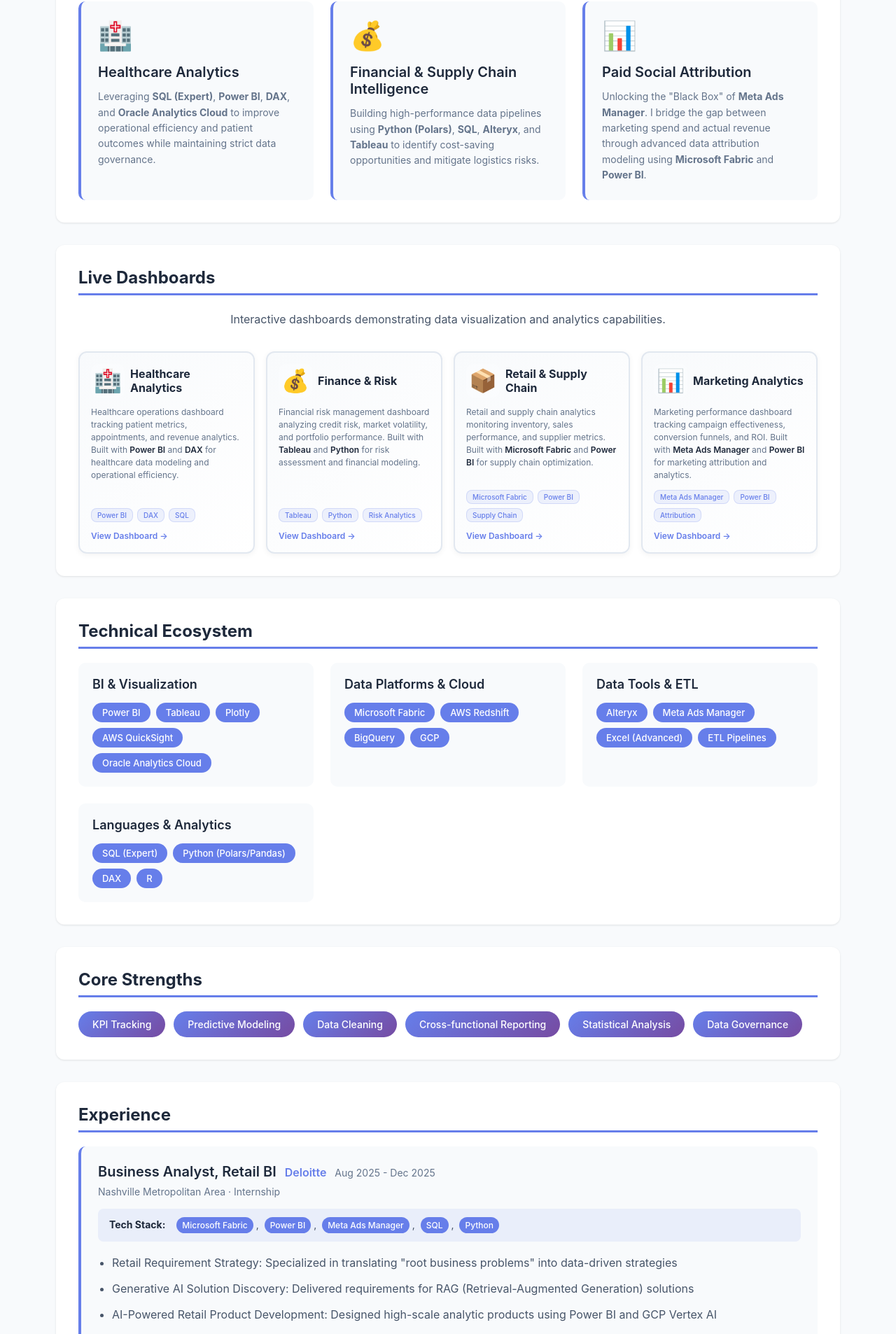
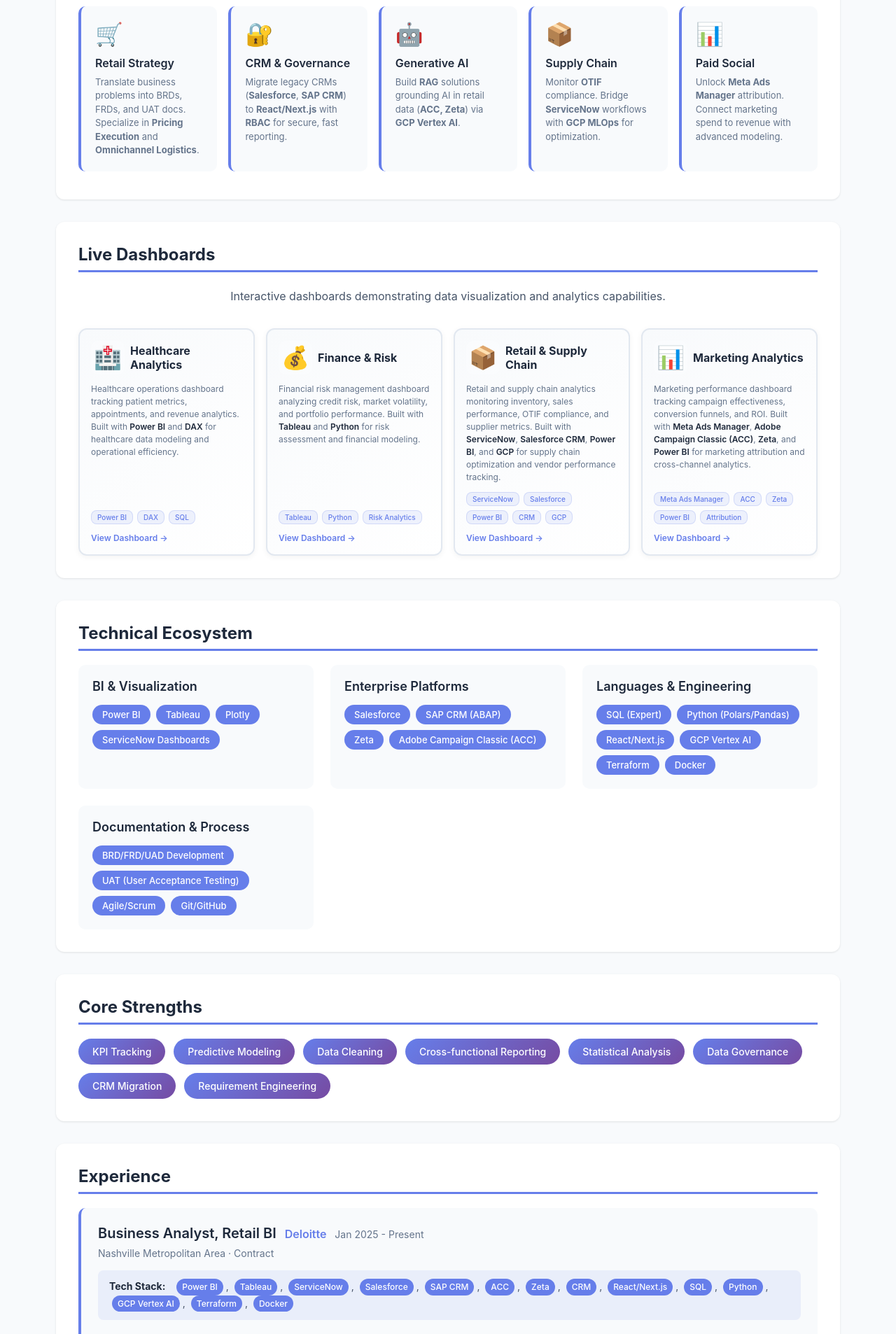
Before and after one commit to manojbusam/portfolio, a React (Vite) app in the folder frontend/: page / in a window 1280 px wide. Shown: the part 837-2743 px from the top of the page at 70% size. Built offline with nearby package versions, Linux system fonts and the light colour scheme.

Commit message:
Adding the about me

```diff
--- a/frontend/src/pages/About.css
+++ b/frontend/src/pages/About.css
@@ -175,13 +175,17 @@
 }
 
 .value-cards {
-  display: grid;
-  grid-template-columns: repeat(auto-fit, minmax(300px, 1fr));
-  gap: 24px;
+  display: flex;
+  flex-direction: row;
+  gap: 16px;
+  overflow-x: auto;
+  padding-bottom: 8px;
 }
 
 .value-card {
-  padding: 24px;
+  flex: 1;
+  min-width: 180px;
+  padding: 20px;
   background: #f8fafc;
   border-radius: 10px;
   border-left: 4px solid #667eea;
@@ -194,21 +198,21 @@
 }
 
 .value-icon {
-  font-size: 40px;
-  margin-bottom: 16px;
+  font-size: 32px;
+  margin-bottom: 12px;
 }
 
 .value-card h3 {
-  margin: 0 0 12px 0;
-  font-size: 20px;
+  margin: 0 0 8px 0;
+  font-size: 16px;
   font-weight: 600;
   color: #1e293b;
 }
 
 .value-card p {
   margin: 0;
-  font-size: 14px;
-  line-height: 1.6;
+  font-size: 13px;
+  line-height: 1.5;
   color: #64748b;
 }
 
@@ -566,7 +570,11 @@
   }
 
   .value-cards {
-    grid-template-columns: 1fr;
+    flex-direction: column;
+  }
+
+  .value-card {
+    min-width: 100%;
   }
 
   .tech-grid {
--- a/frontend/src/pages/About.jsx
+++ b/frontend/src/pages/About.jsx
@@ -18,8 +18,8 @@
 
               </div>
               <p className="pronouns">She/Her</p>
-              <p className="title">Business Analyst | Data Analyst | Decision Science & Analytics Engineering</p>
-              <p className="specialization">Specialized in Healthcare, Finance & Retail ROI | SQL (Expert), Power BI, Python, Tableau, BigQuery, DAX, Microsoft Fabric</p>
+              <p className="title">Business Intelligence Analyst | Retail & Supply Chain Logistics</p>
+              <p className="specialization">Power BI, Tableau, Salesforce, ServiceNow, ACC, Zeta, CRM, React/Next.js, GCP Vertex AI, Terraform, Docker</p>
               <p className="location">📍 Nashville Metropolitan Area, Tennessee</p>
               <div className="social-links">
                 <a href="https://github.com/vijayasrichinta2609?tab=repositories" target="_blank" rel="noopener noreferrer" className="social-link" aria-label="GitHub">
@@ -56,13 +56,13 @@
         <div className="about-section">
           <h2>About</h2>
           <p className="about-text">
-            Business Analyst with <strong>3+ years of experience</strong> specialized in the Healthcare, Finance, and Supply Chain Logistics.
+            Business Intelligence Analyst with <strong>4+ years of experience</strong> specializing in Retail and Supply Chain Logistics.
             My mission is to move beyond simple reporting and provide the predictive insights that allow stakeholders to act with confidence.
           </p>
           <p className="about-text">
-            In 2026, data isn't just about what happened, it's about what's next. Whether I am optimizing patient readmission workflows
-            for healthcare providers, modeling financial risk, or streamlining supply chain throughput, I focus on one thing:
-            <strong> measurable business impact</strong>.
+            In 2026, data isn't just about what happened; it's about what's next. Whether I am architecting Generative AI (RAG) solutions
+            to automate decision support, migrating legacy CRM systems (Salesforce, SAP CRM) to modern stacks, or integrating ServiceNow workflows
+            with GCP MLOps, I focus on one thing: <strong> measurable business impact</strong>.
           </p>
         </div>
 
@@ -70,19 +70,29 @@
           <h2>How I Deliver Value</h2>
           <div className="value-cards">
             <div className="value-card">
-              <div className="value-icon">🏥</div>
-              <h3>Healthcare Analytics</h3>
-              <p>Leveraging <strong>SQL (Expert)</strong>, <strong>Power BI</strong>, <strong>DAX</strong>, and <strong>Oracle Analytics Cloud</strong> to improve operational efficiency and patient outcomes while maintaining strict data governance.</p>
+              <div className="value-icon">🛒</div>
+              <h3>Retail Strategy</h3>
+              <p>Translate business problems into BRDs, FRDs, and UAT docs. Specialize in <strong>Pricing Execution</strong> and <strong>Omnichannel Logistics</strong>.</p>
             </div>
             <div className="value-card">
-              <div className="value-icon">💰</div>
-              <h3>Financial & Supply Chain Intelligence</h3>
-              <p>Building high-performance data pipelines using <strong>Python (Polars)</strong>, <strong>SQL</strong>, <strong>Alteryx</strong>, and <strong>Tableau</strong> to identify cost-saving opportunities and mitigate logistics risks.</p>
+              <div className="value-icon">🔐</div>
+              <h3>CRM & Governance</h3>
+              <p>Migrate legacy CRMs (<strong>Salesforce</strong>, <strong>SAP CRM</strong>) to <strong>React/Next.js</strong> with <strong>RBAC</strong> for secure, fast reporting.</p>
+            </div>
+            <div className="value-card">
+              <div className="value-icon">🤖</div>
+              <h3>Generative AI</h3>
+              <p>Build <strong>RAG</strong> solutions grounding AI in retail data (<strong>ACC, Zeta</strong>) via <strong>GCP Vertex AI</strong>.</p>
+            </div>
+            <div className="value-card">
+              <div className="value-icon">📦</div>
+              <h3>Supply Chain</h3>
+              <p>Monitor <strong>OTIF</strong> compliance. Bridge <strong>ServiceNow</strong> workflows with <strong>GCP MLOps</strong> for optimization.</p>
             </div>
             <div className="value-card">
               <div className="value-icon">📊</div>
-              <h3>Paid Social Attribution</h3>
-              <p>Unlocking the "Black Box" of <strong>Meta Ads Manager</strong>. I bridge the gap between marketing spend and actual revenue through advanced data attribution modeling using <strong>Microsoft Fabric</strong> and <strong>Power BI</strong>.</p>
+              <h3>Paid Social</h3>
+              <p>Unlock <strong>Meta Ads Manager</strong> attribution. Connect marketing spend to revenue with advanced modeling.</p>
             </div>
           </div>
         </div>
@@ -133,13 +143,15 @@
                 <h3>Retail & Supply Chain</h3>
               </div>
               <p className="dashboard-description">
-                Retail and supply chain analytics monitoring inventory, sales performance, and supplier metrics.
-                Built with <strong>Microsoft Fabric</strong> and <strong>Power BI</strong> for supply chain optimization.
+                Retail and supply chain analytics monitoring inventory, sales performance, OTIF compliance, and supplier metrics.
+                Built with <strong>ServiceNow</strong>, <strong>Salesforce CRM</strong>, <strong>Power BI</strong>, and <strong>GCP</strong> for supply chain optimization and vendor performance tracking.
               </p>
               <div className="dashboard-tech">
-                <span className="tech-badge">Microsoft Fabric</span>
+                <span className="tech-badge">ServiceNow</span>
+                <span className="tech-badge">Salesforce</span>
                 <span className="tech-badge">Power BI</span>
-                <span className="tech-badge">Supply Chain</span>
+                <span className="tech-badge">CRM</span>
+                <span className="tech-badge">GCP</span>
               </div>
               <span className="dashboard-link">View Dashboard →</span>
             </Link>
@@ -151,10 +163,12 @@
               </div>
               <p className="dashboard-description">
                 Marketing performance dashboard tracking campaign effectiveness, conversion funnels, and ROI.
-                Built with <strong>Meta Ads Manager</strong> and <strong>Power BI</strong> for marketing attribution and analytics.
+                Built with <strong>Meta Ads Manager</strong>, <strong>Adobe Campaign Classic (ACC)</strong>, <strong>Zeta</strong>, and <strong>Power BI</strong> for marketing attribution and cross-channel analytics.
               </p>
               <div className="dashboard-tech">
                 <span className="tech-badge">Meta Ads Manager</span>
+                <span className="tech-badge">ACC</span>
+                <span className="tech-badge">Zeta</span>
                 <span className="tech-badge">Power BI</span>
                 <span className="tech-badge">Attribution</span>
               </div>
@@ -172,35 +186,36 @@
                 <span className="tech-tag">Power BI</span>
                 <span className="tech-tag">Tableau</span>
                 <span className="tech-tag">Plotly</span>
-                <span className="tech-tag">AWS QuickSight</span>
-                <span className="tech-tag">Oracle Analytics Cloud</span>
+                <span className="tech-tag">ServiceNow Dashboards</span>
               </div>
             </div>
             <div className="tech-category">
-              <h3>Data Platforms & Cloud</h3>
+              <h3>Enterprise Platforms</h3>
               <div className="tech-tags">
-                <span className="tech-tag">Microsoft Fabric</span>
-                <span className="tech-tag">AWS Redshift</span>
-                <span className="tech-tag">BigQuery</span>
-                <span className="tech-tag">GCP</span>
+                <span className="tech-tag">Salesforce</span>
+                <span className="tech-tag">SAP CRM (ABAP)</span>
+                <span className="tech-tag">Zeta</span>
+                <span className="tech-tag">Adobe Campaign Classic (ACC)</span>
               </div>
             </div>
             <div className="tech-category">
-              <h3>Data Tools & ETL</h3>
+              <h3>Languages & Engineering</h3>
               <div className="tech-tags">
-                <span className="tech-tag">Alteryx</span>
-                <span className="tech-tag">Meta Ads Manager</span>
-                <span className="tech-tag">Excel (Advanced)</span>
-                <span className="tech-tag">ETL Pipelines</span>
+                <span className="tech-tag">SQL (Expert)</span>
+                <span className="tech-tag">Python (Polars/Pandas)</span>
+                <span className="tech-tag">React/Next.js</span>
+                <span className="tech-tag">GCP Vertex AI</span>
+                <span className="tech-tag">Terraform</span>
+                <span className="tech-tag">Docker</span>
               </div>
             </div>
             <div className="tech-category">
-              <h3>Languages & Analytics</h3>
+              <h3>Documentation & Process</h3>
               <div className="tech-tags">
-                <span className="tech-tag">SQL (Expert)</span>
-                <span className="tech-tag">Python (Polars/Pandas)</span>
-                <span className="tech-tag">DAX</span>
-                <span className="tech-tag">R</span>
+                <span className="tech-tag">BRD/FRD/UAD Development</span>
+                <span className="tech-tag">UAT (User Acceptance Testing)</span>
+                <span className="tech-tag">Agile/Scrum</span>
+                <span className="tech-tag">Git/GitHub</span>
               </div>
             </div>
           </div>
@@ -215,6 +230,8 @@
             <span className="strength-badge">Cross-functional Reporting</span>
             <span className="strength-badge">Statistical Analysis</span>
             <span className="strength-badge">Data Governance</span>
+            <span className="strength-badge">CRM Migration</span>
+            <span className="strength-badge">Requirement Engineering</span>
           </div>
         </div>
 
@@ -225,37 +242,24 @@
               <div className="exp-header">
                 <h3>Business Analyst, Retail BI</h3>
                 <span className="exp-company">Deloitte</span>
-                <span className="exp-date">Aug 2025 - Dec 2025</span>
+                <span className="exp-date">Jan 2025 - Present</span>
               </div>
-              <p className="exp-location">Nashville Metropolitan Area · Internship</p>
+              <p className="exp-location">Nashville Metropolitan Area · Contract</p>
               <div className="exp-tech-stack">
-                <strong>Tech Stack:</strong> <span className="tech-inline">Microsoft Fabric</span>, <span className="tech-inline">Power BI</span>, <span className="tech-inline">Meta Ads Manager</span>, <span className="tech-inline">SQL</span>, <span className="tech-inline">Python</span>
+                <strong>Tech Stack:</strong> <span className="tech-inline">Power BI</span>, <span className="tech-inline">Tableau</span>, <span className="tech-inline">ServiceNow</span>, <span className="tech-inline">Salesforce</span>, <span className="tech-inline">SAP CRM</span>, <span className="tech-inline">ACC</span>, <span className="tech-inline">Zeta</span>, <span className="tech-inline">CRM</span>, <span className="tech-inline">React/Next.js</span>, <span className="tech-inline">SQL</span>, <span className="tech-inline">Python</span>, <span className="tech-inline">GCP Vertex AI</span>, <span className="tech-inline">Terraform</span>, <span className="tech-inline">Docker</span>
               </div>
               <ul className="exp-bullets">
-                <li>Retail Requirement Strategy: Specialized in translating "root business problems" into data-driven strategies</li>
-                <li>Generative AI Solution Discovery: Delivered requirements for RAG (Retrieval-Augmented Generation) solutions</li>
-                <li>AI-Powered Retail Product Development: Designed high-scale analytic products using Power BI and GCP Vertex AI</li>
-                <li>Operational Excellence (OTIF) & Supply Chain: Deep expertise in monitoring and optimizing OTIF compliance</li>
+                <li><strong>BI Requirement Strategy & Documentation:</strong> Specialized in bridging the gap between technical teams and business units. Expert in translating "root business problems" into BRD, FRD, and UAD documentation for Pricing, Omnichannel Logistics, and Inventory, ensuring alignment with measurable margin growth.</li>
+                <li><strong>Modern CRM Data Migration & Governance:</strong> Led the data-centric migration of legacy CRM systems (Salesforce, SAP CRM ABAP) to a full-stack React/Next.js environment. Implemented RBAC (Role-Based Access Control) to maintain strict data governance and security while improving reporting accessibility for end-users.</li>
+                <li><strong>Advanced BI Visualization & Storytelling:</strong> Expert in architecting high-scale analytic dashboards using Tableau, Power BI, and ServiceNow. Skilled at "telling the story" with data to C-suite stakeholders, bridging Meta Ads attribution and retail KPIs with actionable narratives.</li>
+                <li><strong>Generative AI for Analytics (RAG):</strong> Pioneered the discovery and requirement-setting for Generative AI (RAG) solutions. Focused on grounding LLMs in operational retail data (via ACC and Zeta) to automate complex data parsing and enhance decision support systems.</li>
+                <li><strong>Operational Excellence (OTIF) & UAT:</strong> Deep expertise in monitoring OTIF (On-Time, In-Full) compliance and supply chain throughput. Lead for UAT (User Acceptance Testing), ensuring high data integrity for vendor performance analysis and category deep-dives.</li>
+                <li><strong>Engineering-Driven BI (GCP & MLOps):</strong> Proficient in SQL and Python for architecting retail data models. Leveraged GCP Vertex AI and MLOps workflows to optimize pricing elasticity and inventory models, moving from descriptive to predictive analytics.</li>
+                <li><strong>Agile DevOps Integration:</strong> Hands-on experience managing BI solution deployments using Git/GitHub, Terraform, and Docker, ensuring repeatable delivery of analytics within fast-paced Agile frameworks.</li>
               </ul>
             </div>
 
-            <div className="experience-item">
-              <div className="exp-header">
-                <h3>Data Analyst, Finance Decision Science</h3>
-                <span className="exp-company">USAA</span>
-                <span className="exp-date">Jan 2025 - May 2025</span>
-              </div>
-              <p className="exp-location">San Antonio, Texas · Internship</p>
-              <div className="exp-tech-stack">
-                <strong>Tech Stack:</strong> <span className="tech-inline">AWS QuickSight</span>, <span className="tech-inline">AWS Redshift</span>, <span className="tech-inline">SQL</span>, <span className="tech-inline">Python</span>, <span className="tech-inline">Tableau</span>
-              </div>
-              <ul className="exp-bullets">
-                <li>Cross-Functional Strategy & Influence: Collaborated with cross-functional teams to translate complex business objectives</li>
-                <li>Advanced Analytical Problem Solving: Applied innovative, quantitative, and scientific analytical approaches</li>
-                <li>End-to-End Data Lifecycle Management: Identified and integrated disparate data sources using expert SQL and Python</li>
-                <li>Data Reporting & Executive Presentation: Translated technical findings into interactive Power BI/Tableau dashboards</li>
-              </ul>
-            </div>
+
 
             <div className="experience-item">
               <div className="exp-header">
@@ -265,13 +269,14 @@
               </div>
               <p className="exp-location">India · Full-time</p>
               <div className="exp-tech-stack">
-                <strong>Tech Stack:</strong> <span className="tech-inline">Power BI</span>, <span className="tech-inline">SQL (Expert)</span>, <span className="tech-inline">BigQuery</span>, <span className="tech-inline">Excel (Advanced)</span>, <span className="tech-inline">DAX</span>, <span className="tech-inline">Oracle Analytics Cloud</span>, <span className="tech-inline">Python</span>
+                <strong>Tech Stack:</strong> <span className="tech-inline">Power BI</span>, <span className="tech-inline">SQL (Expert)</span>, <span className="tech-inline">Python</span>, <span className="tech-inline">GCP</span>, <span className="tech-inline">ServiceNow</span>, <span className="tech-inline">Git/GitHub</span>, <span className="tech-inline">Terraform</span>, <span className="tech-inline">Docker</span>
               </div>
               <ul className="exp-bullets">
-                <li>BI Product Development: Expert in developing and maintaining high-scale analytic data products using Power BI</li>
-                <li>GCP & Advanced Engineering: Proficient in Python and SQL for architecting data models</li>
-                <li>Healthcare Operations & ITSM Integration: Deep understanding of hospital operations and ITSM/ITIL concepts</li>
-                <li>Strategic Stakeholder Partnership: Skilled in collaborating with SMO Leaders and ITG organizations</li>
+                <li><strong>BI Product Development:</strong> Expert in developing and maintaining high-scale analytic data products using Power BI with integration to ServiceNow Now Assist specializing in grounding models within operational data.</li>
+                <li><strong>GCP & Advanced Engineering:</strong> Proficient in Python and SQL for architecting data models, leveraging GCP workflows for end-to-end model training, deployment, and performance monitoring.</li>
+                <li><strong>DevOps & CI/CD Governance:</strong> Hands-on experience managing solution deployments using Git/GitHub, Terraform, and containerization tools like Docker, ensuring scalable and repeatable delivery within Agile development frameworks.</li>
+                <li><strong>Healthcare Operations & ITSM Integration:</strong> Deep understanding of hospital operations, growth strategy, and ITSM/ITIL concepts, with a proven ability to translate complex clinical and operational needs into actionable technical work products.</li>
+                <li><strong>Strategic Stakeholder Partnership:</strong> Skilled in collaborating with SMO Leaders and ITG organizations to support ad-hoc analytical needs, provide user training, and lead quality improvement initiatives that scale best analytic practices enterprise-wide.</li>
               </ul>
             </div>
           </div>
@@ -323,6 +328,7 @@
             <span className="contact-badge">Data Analyst</span>
             <span className="contact-badge">Business Analyst</span>
             <span className="contact-badge">Business Intelligence Expert</span>
+            <span className="contact-badge">CRM Specialist</span>
           </div>
         </div>
       </div>
```
